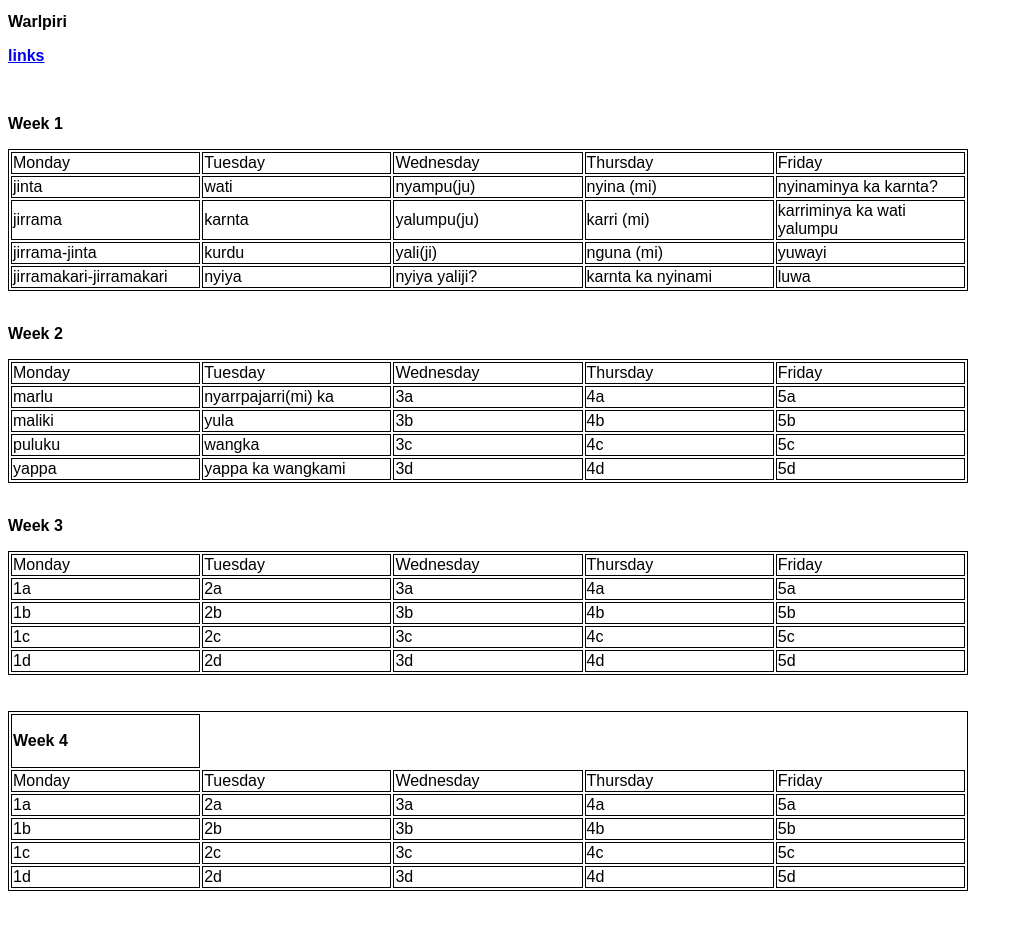
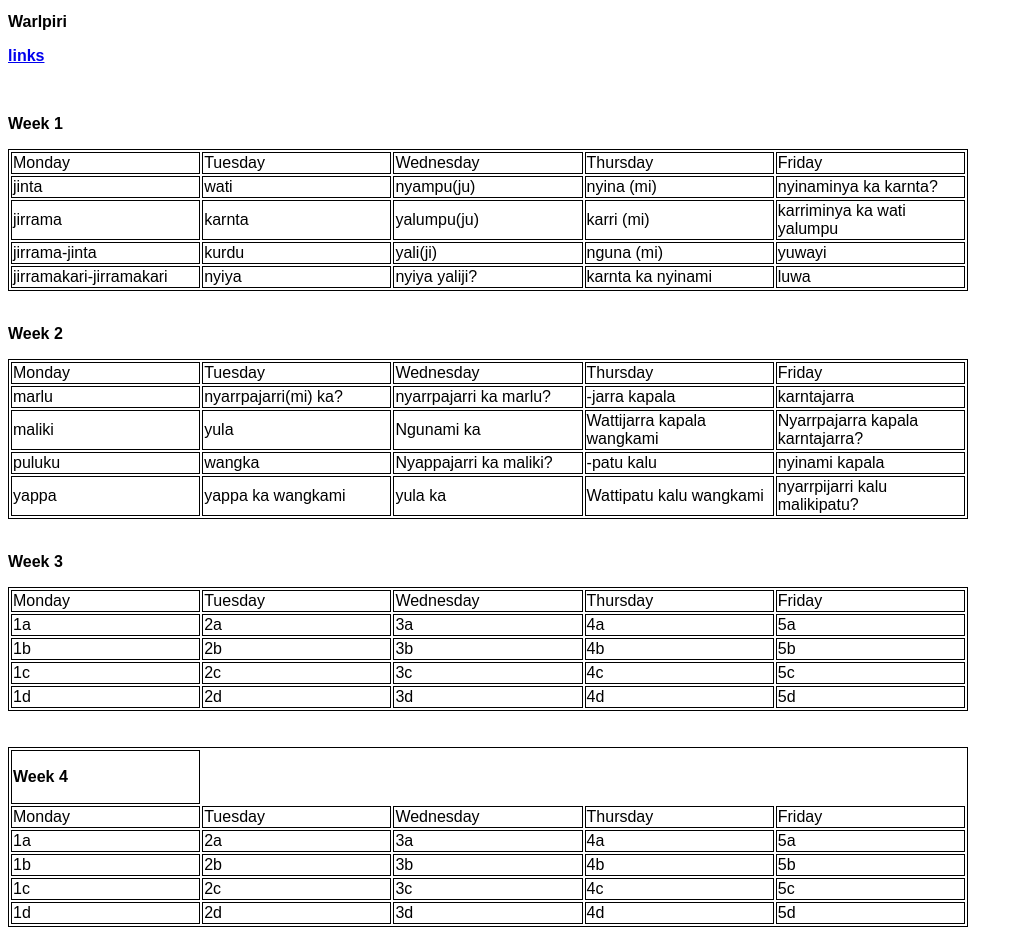
Before and after one commit to machawt/warlpiri, a plain HTML site: page index.html in a window 1280 px wide. Shown: the whole page, without its empty margins (0-1023 px from the left). Before the commit the page ends 899 px from the top, so only its background shows below. Drawn offline with Linux system fonts and the light colour scheme.

Commit message:
Update index.html

```diff
--- a/index.html
+++ b/index.html
@@ -71,9 +71,9 @@
   </tr>
 </table>
 <br>
+
+  <table>
 <h3>Week 2</h3>
-  <table>
-
     <tr>
     <td> Monday   </td>
         <td>Tuesday   </td>
@@ -83,31 +83,31 @@
           </tr>
   <tr>
     <td> marlu    </td>
-        <td> nyarrpajarri(mi) ka    </td>
-        <td> 3a </td>
-    <td> 4a </td>
-        <td>5a    </td>
+        <td> nyarrpajarri(mi) ka?   </td>
+        <td> nyarrpajarri ka marlu? </td>
+    <td> -jarra kapala </td>
+        <td>karntajarra</td>
   </tr>
   <tr>
     <td> maliki    </td>
     <td> yula   </td>
-        <td> 3b    </td>
-        <td> 4b    </td>
-        <td> 5b    </td>
+        <td> Ngunami ka    </td>
+        <td> Wattijarra kapala wangkami   </td>
+        <td> Nyarrpajarra kapala karntajarra?  </td>
   </tr>
   <tr>
     <td> puluku    </td>
         <td> wangka    </td>
-        <td> 3c    </td>
-        <td> 4c    </td>
-        <td> 5c    </td>
+        <td> Nyappajarri ka  maliki?   </td>
+        <td> -patu kalu    </td>
+        <td> nyinami kapala   </td>
          </tr>
   <tr>
     <td> yappa    </td>
         <td> yappa ka wangkami   </td>
-        <td> 3d    </td>
-        <td> 4d    </td>
-        <td> 5d    </td>
+        <td>   yula ka </td>
+        <td> Wattipatu kalu wangkami    </td>
+        <td> nyarrpijarri kalu malikipatu?    </td>
           </tr>
 </table>
   <br>
```
